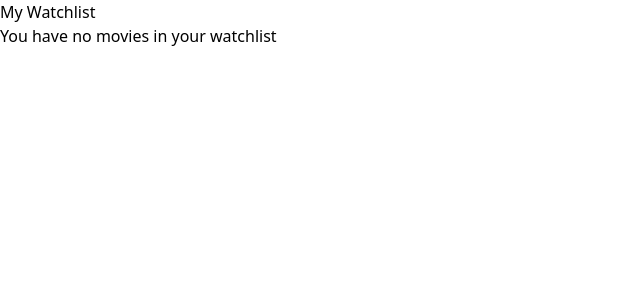
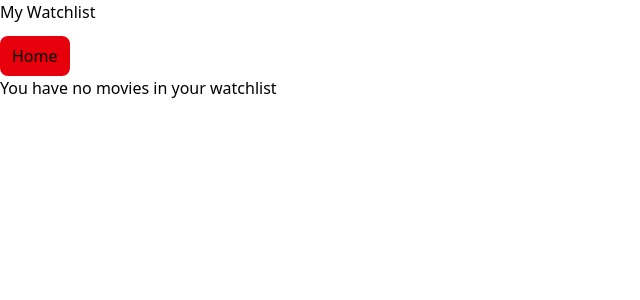
Before and after one commit to AniketChile/Movie-Watchlist, a React (Vite) app: page /watchlist in a window 1280 px wide. Shown: the top 300 px of the page, without its empty margins (0-640 px from the left). Built offline with nearby package versions, Linux system fonts and the light colour scheme.

Commit message:
Rolling back to Homepage func

```diff
--- a/src/pages/Home.jsx
+++ b/src/pages/Home.jsx
@@ -41,7 +41,8 @@ function Home() {
           Search
         </Button>
 
-        <Button onClick={()=>navigate("/watchlist")} className="bg-green-600 hover:bg-green-700 px-6 py-3 rounded-lg text-white font-semibold transition-transform transform hover:scale-105">Go to your Watchlist</Button>
+        <Button onClick={()=>navigate("/watchlist")} className="bg-green-600 hover:bg-green-700 px-6 py-1 rounded-lg">Go to your Watchlist</Button>
+
       </div>
 
       {/* 🎥 Movie List */}
--- a/src/pages/WatchlistPage.jsx
+++ b/src/pages/WatchlistPage.jsx
@@ -1,7 +1,7 @@
 import React, { useEffect, useState } from 'react';
 import { getFromLocalStorage, saveToLocalStorage } from '../utils/localStorage';
 import {Button} from '../index'
-import { useNavigate } from 'react-router-dom';
+import { NavLink, useNavigate } from 'react-router-dom';
 
 function WatchlistPage(props) {
     const navigate = useNavigate();
@@ -20,7 +20,7 @@ function WatchlistPage(props) {
     return (
        <>
             <h2>My Watchlist</h2>
-            {/* <Button onClick={()=>navigate("")} className="bg-blue-600 mt-3 w-full py-2 rounded-lg">Home</Button> */}
+            <NavLink to="/"><Button className="bg-red-600 mt-3 py-2 rounded-lg">Home</Button></NavLink>
             {watchlist.length ===0 ? (<p>You have no movies in your watchlist</p>) : (
                 <div>
                     {watchlist.map((movie)=>(
```
